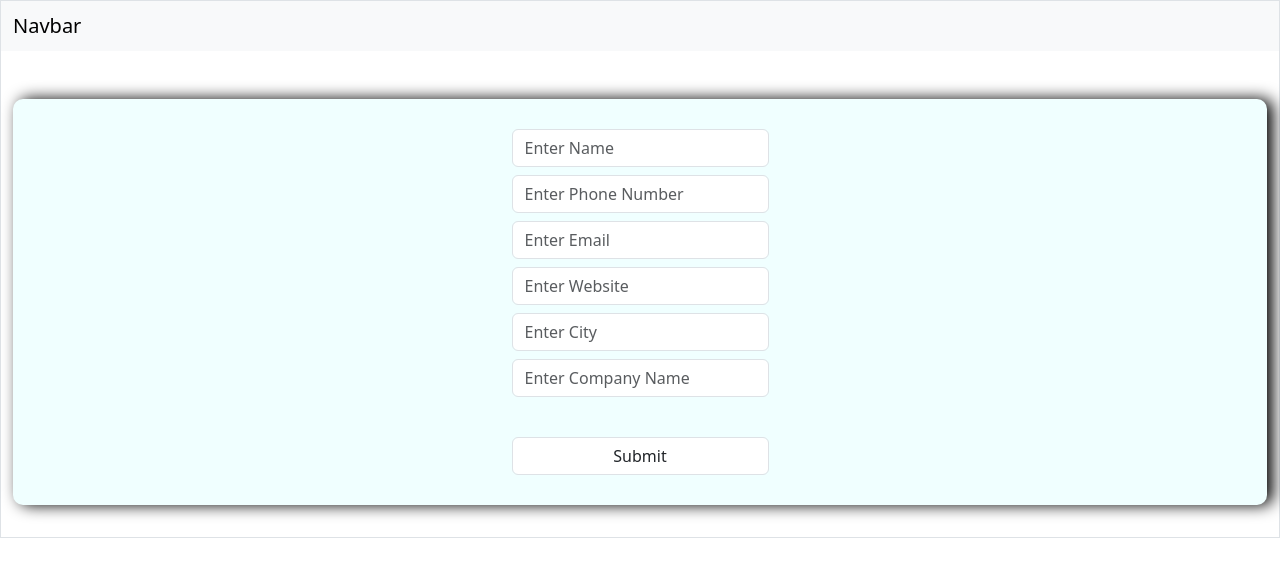
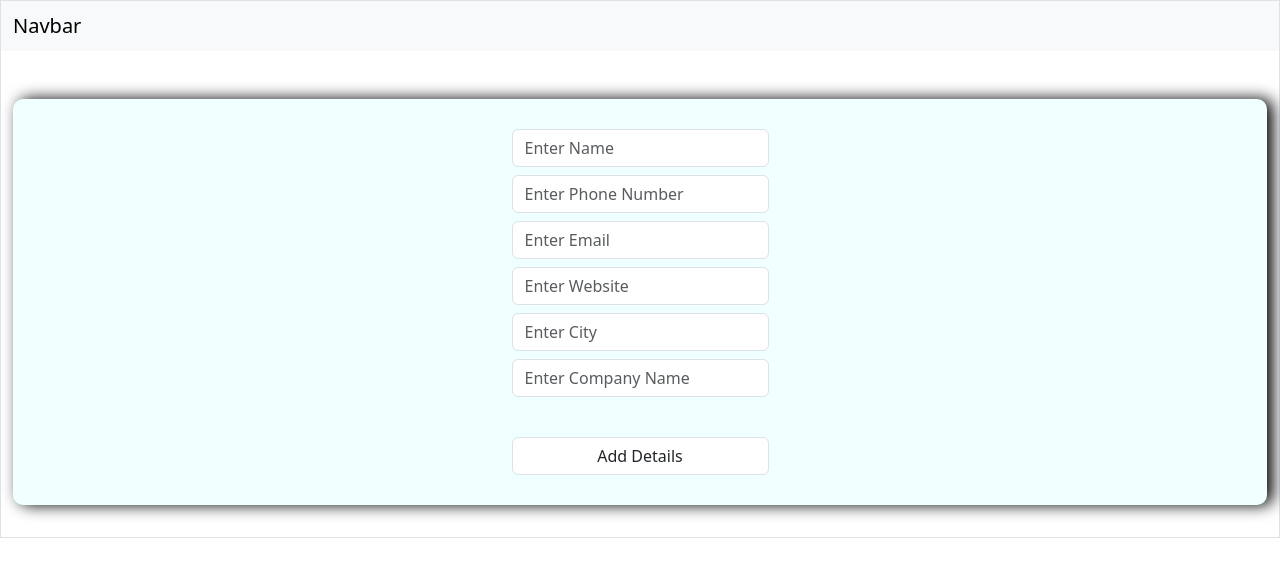
Before and after one commit to T-Prakash2002/Axios-React, a React (Vite) app: page / in a window 1280 px wide. Shown: the top 576 px of the page. Built offline with nearby package versions, Linux system fonts and the light colour scheme; no server answers.

Commit message:
Update Method added

```diff
--- a/src/components/Card.jsx
+++ b/src/components/Card.jsx
@@ -2,7 +2,7 @@ import React, { useContext, useEffect, useState } from 'react'
 import { contextA } from '../App';
 import axios from 'axios';
 
-function Card({data}) {
+function Card({data,EditTask}) {
 
     const {state,dispatch}=useContext(contextA);
 
@@ -14,8 +14,9 @@ const deleteTask=(name)=>{
 
 
     axios.delete(`https://jsonplaceholder.typicode.com/users/${name}`)
-    alert(`delete task`)
+    alert(`deleted Details`)
 }
+
 
 
 return (
@@ -61,7 +62,7 @@ return (
 </div>
     <div className="card-footer d-flex justify-content-between bg-warning">
 
-        <button className="btn btn-outline-secondary">Edit</button>
+        <button className="btn btn-outline-secondary" onClick={(e)=>EditTask(data.name)}>Edit</button>
 
         <button className="btn btn-outline-dark" onClick={(e)=>{deleteTask(data.name)}}>Delete</button>
 
--- a/src/components/Form.jsx
+++ b/src/components/Form.jsx
@@ -3,23 +3,28 @@ import { contextA } from '../App';
 import axios from 'axios';
 
 
-function Form() {
-
+function Form({isEditing,
+                name,setName,
+                userName,
+                phone,setPhone,
+                email,setEmail,
+                website,setWebsite,
+                city,setCity,
+                company,setCompany,
+                setIsEditing
+                }){
 
 
     const {state,dispatch}=useContext(contextA);
 
 
     const [id,setId]=useState(state.list.length)
-    const [name,setName]=useState('');
-    const [phone,setPhone]=useState('');
-    const [email,setEmail]=useState('');
-    const [website,setWebsite]=useState('');
-    const [city,setCity]=useState('');
-    const [company,setCompany]=useState('');
+
 useEffect(()=>{
     setId(state.list.length);
 },[])
+
+
 
 async function handleSubmit(e){
 
@@ -52,13 +57,6 @@ async function handleSubmit(e){
     }
 
 
-// e.target.elements[0].value=''
-// e.target.elements[1].value=''
-// e.target.elements[2].value=''
-// e.target.elements[3].value=''
-// e.target.elements[4].value=''
-// e.target.elements[5].value=''
-
 setCity('');
 setCompany('')
 setEmail('')
@@ -84,9 +82,53 @@ dispatch({
 
 }
 
+async function update(e){
+
+    e.preventDefault();
+
+    const selected_item=state.list.filter(i=>i.username===userName)
+
+
+        const item={
+        "id": selected_item[0].id,
+        "name": name,
+        "username":selected_item[0].username,
+        "email": email,
+        "address": {
+            "street": selected_item[0].address.street,
+            "suite": selected_item[0].address.suite,
+            "city": city,
+            "zipcode":selected_item[0].address.zipcode ,
+            "geo": {
+                "lat": selected_item[0].address.geo.lat,
+                "lng": selected_item[0].address.geo.lng,
+            }
+        },
+        "phone":phone,
+        "website":website,
+        "company": {
+            "name": company,
+            "catchPhrase": selected_item[0].company.catchPhrase,
+            "bs": selected_item[0].company.bs
+        }
+    }
+
+    dispatch({
+        type:'UPDATE-DATA',
+        payload:item
+
+    })
+    setIsEditing(false);
+
+
+
+
+}
+
+
 return (
     <div className="col-12  ">
-    <form className='mt-5 d-grid justify-content-center gap-2'  onSubmit={handleSubmit}>
+    <form className='mt-5 d-grid justify-content-center gap-2'>
 
         <input
         type="text"
@@ -136,7 +178,13 @@ return (
         onChange={(e)=>{setCompany(e.target.value)}}
         />
         <br />
-        <button type="submit" className='form-control'>Submit</button>
+
+        <button type="submit" className='form-control'
+        onClick={isEditing?update:handleSubmit}
+        >
+            {isEditing ? 'Update Details' : 'Add Details'}
+
+            </button>
 
     </form>
     </div>
--- a/src/components/Home.jsx
+++ b/src/components/Home.jsx
@@ -1,4 +1,4 @@
-import React, { useContext } from 'react'
+import React, { useContext, useState } from 'react'
 import { contextA } from '../App';
 import Nav from './Nav';
 import Card from './Card';
@@ -6,8 +6,33 @@ import Form from './Form';
 
 function Home() {
 
-const {state,dispatch}=useContext(contextA)
+const {state,dispatch}=useContext(contextA);
 
+const [isEditing, setIsEditing] = useState(false);
+
+    const [name,setName]=useState('');
+    const [phone,setPhone]=useState('');
+    const [email,setEmail]=useState('');
+    const [website,setWebsite]=useState('');
+    const [city,setCity]=useState('');
+    const [company,setCompany]=useState('');
+
+const [userName,setUserName]=useState('');
+
+const EditTask=(name)=>{
+
+    setIsEditing(true);
+
+    let newEditedlist=state.list.find(item=>item.name===name);
+
+    setUserName(newEditedlist.username);
+    setCity(newEditedlist.address.city);
+    setCompany(newEditedlist.company.name)
+    setEmail(newEditedlist.email)
+    setName(newEditedlist.name)
+    setPhone(newEditedlist.phone)
+    setWebsite(newEditedlist.website)
+}
 
 
 return (
@@ -17,13 +42,23 @@ return (
             <Nav />
         </div>
         <div className="row">
-            <Form />
+            <Form
+            name={name}setName={setName}
+            userName={userName}
+            phone={phone}setPhone={setPhone}
+            email={email}setEmail={setEmail}
+            website={website}setWebsite={setWebsite}
+            city={city}setCity={setCity}
+            company={company}setCompany={setCompany}
+            isEditing={isEditing}
+            setIsEditing={setIsEditing}
+            />
         </div>
 
         <div className="row m-3">
             {
                 state.list.map(li=>{
-                    return<Card key={li.id} data={li}/>
+                    return<Card key={li.id} data={li} EditTask={EditTask}/>
                 })
             }
 
--- a/src/reducer/reducer.js
+++ b/src/reducer/reducer.js
@@ -29,7 +29,42 @@ export const reducer=(state,action)=>{
                 ...state,
                 list:state.list.filter(item=>item.name !== action.payload)
             }
+        case('UPDATE-DATA'):
 
+            //console.log(action.payload)
+            let lo=state.list.filter(item=>item.username !== action.payload.username)
+
+    //         const a={
+    //                 ...updatelist,
+    //                 "id": action.payload.id,
+    //                 "name": action.payload.name,
+    //
+    //                 "email": action.payload.email,
+    //                 "address": {
+    //
+    //                     "city": action.payload.address.city,
+    //
+    //                 },
+    //                 "phone":action.payload.phone,
+    //                 "website":action.payload.website,
+    //                 "company": {
+    //                     "name": action.payload.company.name,
+    //
+    //                 }
+    //
+    //         }
+
+
+
+            return{
+                list:[
+                    ...lo,
+                    {
+                        ...action.payload
+                    }
+                ]
+            }
+           // console.log(updatelist)
 
 
 
```
